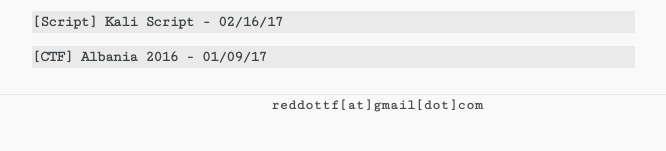
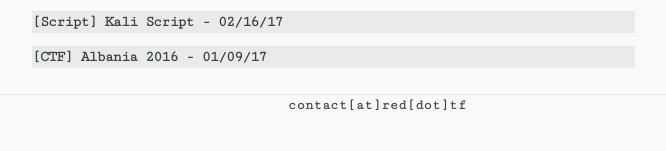
Before and after one commit to redtf/redtf.github.io, a Jekyll site: the page built from index.html, in a window 1280 px wide. Shown: the part 261-412 px from the top of the page, without its empty margins (263-929 px from the left). Built offline with Jekyll 4.4.1, drawn with Linux system fonts in a browser that asks for light colours; some web fonts are replaced; the list of posts is cut into pages by our own code.

Commit message:
Add new email

```diff
--- a/_includes/footer.html
+++ b/_includes/footer.html
@@ -2,7 +2,7 @@
   <footer class="site-footer">
     <div class="wrapper-fit">
       <div class="footer-text">
-          <b>reddottf[at]gmail[dot]com</b>
+          <b>contact[at]red[dot]tf</b>
       </div>
     </div>
     <!--
--- a/_includes/head.html
+++ b/_includes/head.html
@@ -22,5 +22,5 @@
     <link href="/favicon.png" rel="icon">
     <link href="{{ page.url | replace:'index.html','' | prepend: site.baseurl | prepend: site.url }}" rel="canonical">
     <link rel="alternate" type="application/rss+xml" title="{{ site.title }}" href="{{ "/feed.xml" | prepend: site.baseurl | prepend: site.url }}">
-    <!-- If you want to contribute with any link or tool, contact us reddottf[at]gmail[dot]com -->
+    <!-- If you want to contribute with any link or tool, contact us contact[at]red[dot]tf -->
   </head>
```
